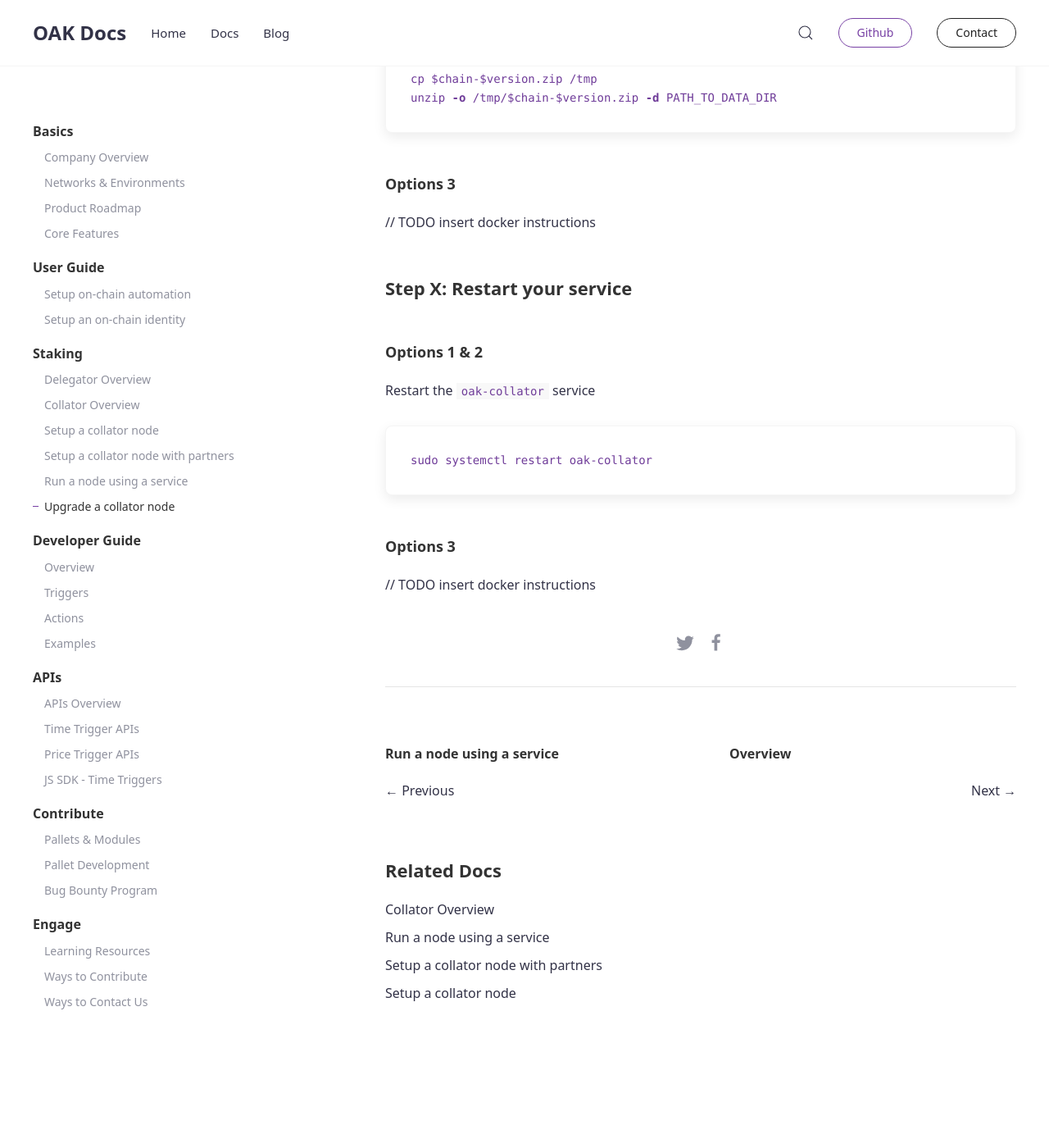
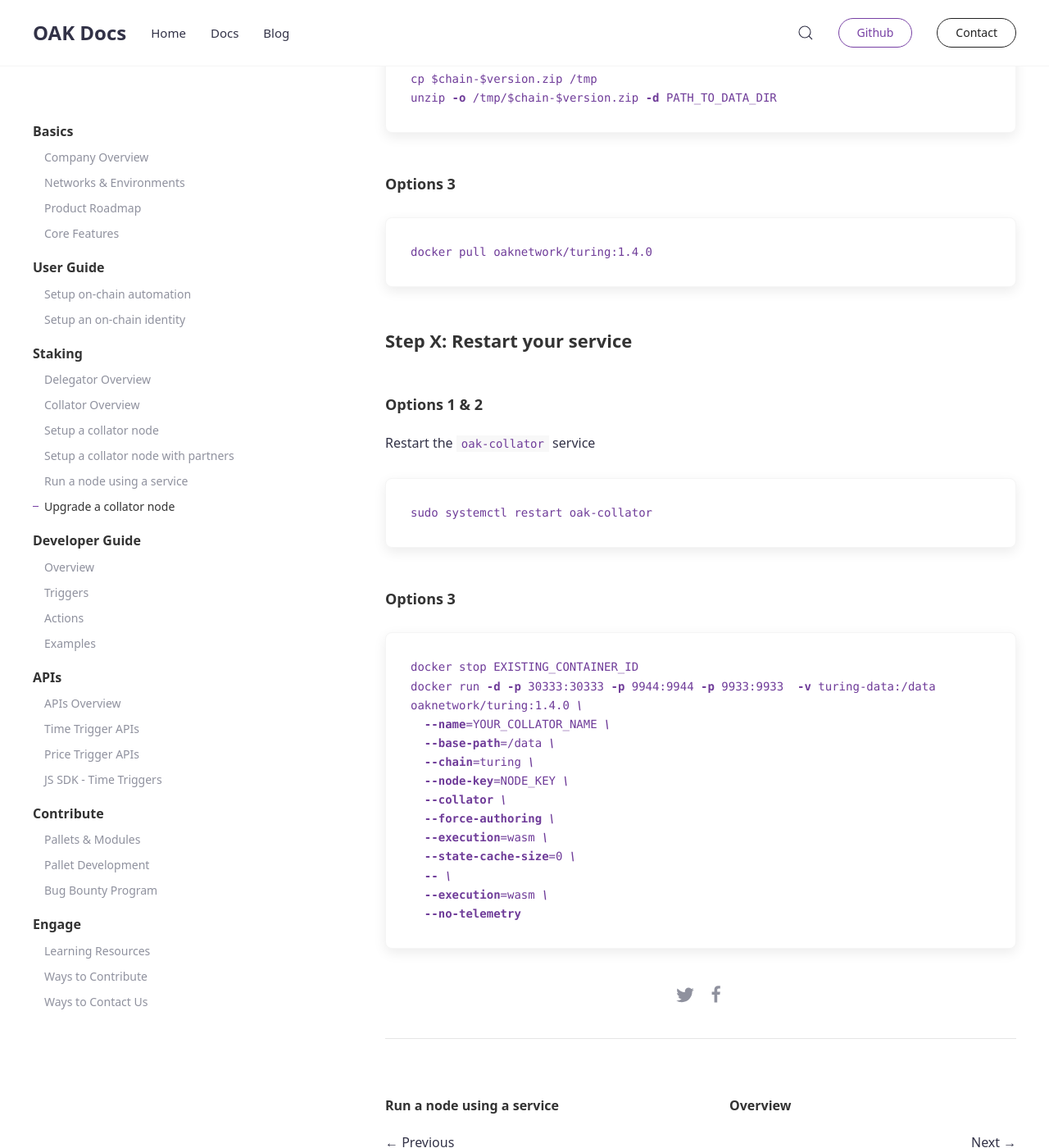
Before and after one commit to AvaProtocol/OAK-docs, a Jekyll site: the page built from _docs/upgrade-collator-node.md, in a window 1280 px wide and 1400 px high, scrolled down 2384 px. Shown: the whole window at 82% size. Built offline with Jekyll 4.4.1, drawn with Linux system fonts in a browser that asks for light colours; before the commit the page ends 3667 px from its top, so only the background shows below that.

Commit message:
Provide Docker installation instructions

````diff
--- a/_docs/upgrade-collator-node.md
+++ b/_docs/upgrade-collator-node.md
@@ -64,7 +64,10 @@
 ```
 
 #### Options 3
-// TODO insert docker instructions
+
+```bash
+docker pull oaknetwork/turing:1.4.0
+```
 
 ### Step X: Restart your service
 
@@ -76,4 +79,20 @@
 ```
 
 #### Options 3
-// TODO insert docker instructions
+
+```bash
+docker stop EXISTING_CONTAINER_ID
+docker run -d -p 30333:30333 -p 9944:9944 -p 9933:9933  -v turing-data:/data
+oaknetwork/turing:1.4.0 \
+  --name=YOUR_COLLATOR_NAME \
+  --base-path=/data \
+  --chain=turing \
+  --node-key=NODE_KEY \
+  --collator \
+  --force-authoring \
+  --execution=wasm \
+  --state-cache-size=0 \
+  -- \
+  --execution=wasm \
+  --no-telemetry
+```
````
